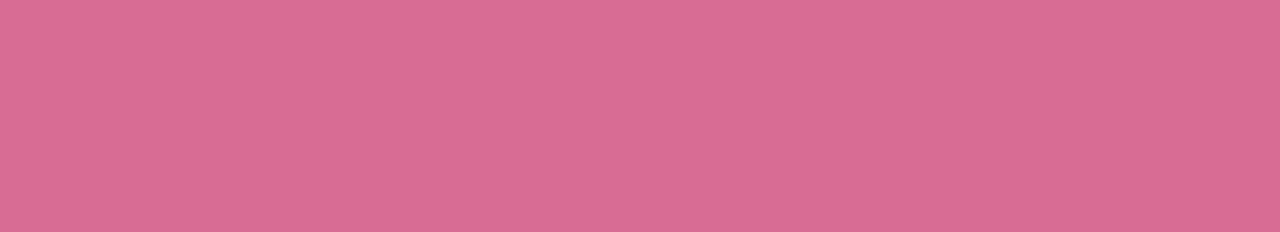
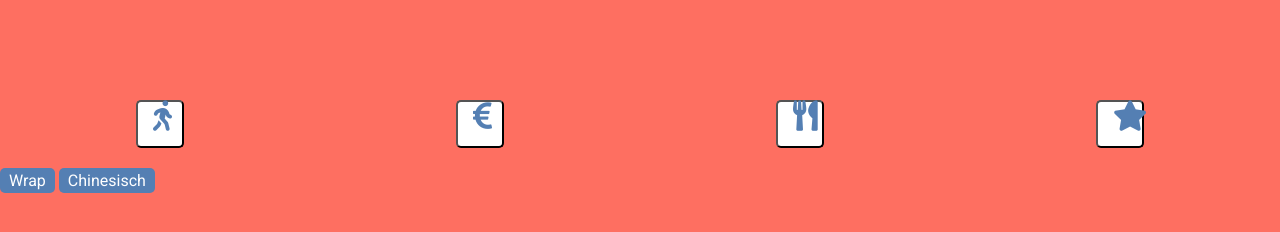
Before and after one commit to holgermanzke/Around-Spaces-CSS-Version, a website built with Parcel: page index.html in a window 1280 px wide. Built offline with nearby package versions, Linux system fonts and the light colour scheme.

Commit message:
add filter buttons, add bagdes, add partials

```diff
--- a/index.html
+++ b/index.html
@@ -4,11 +4,39 @@
     <meta charset="UTF-8" />
     <meta name="viewport" content="width=device-width, initial-scale=1.0" />
     <meta http-equiv="X-UA-Compatible" content="ie=edge" />
+    <link
+      rel="stylesheet"
+      href="https://use.fontawesome.com/releases/v5.11.2/css/all.css"
+      integrity="sha384-KA6wR/X5RY4zFAHpv/CnoG2UW1uogYfdnP67Uv7eULvTveboZJg0qUpmJZb5VqzN"
+      crossorigin="anonymous"
+    />
+    <link rel="stylesheet" href="./style.scss" />
+    <link
+      href="https://fonts.googleapis.com/css?family=Roboto&display=swap"
+      rel="stylesheet"
+    />
     <title>Around Spaces CSS Version</title>
-    <link rel="stylesheet" href="style.css" />
   </head>
   <body>
-    <div class="filter"></div>
-    <main></main>
+    <section>
+      <div class="filter">
+        <button class="filter filter--box filter--icon">
+          <i class="fas fa-walking"></i>
+        </button>
+        <button class="filter filter--box filter--icon">
+          <i class="fas fa-euro-sign"></i>
+        </button>
+        <button class="filter filter--box filter--icon">
+          <i class="fas fa-utensils"></i>
+        </button>
+        <button class="filter filter--box filter--icon">
+          <i class="fas fa-star"></i>
+        </button>
+      </div>
+    </section>
+    <main>
+      <div class="badge">Wrap</div>
+      <div class="badge">Chinesisch</div>
+    </main>
   </body>
 </html>
--- a/package.json
+++ b/package.json
@@ -18,6 +18,7 @@
   },
   "homepage": "https://github.com/holgermanzke/Around-Spaces-CSS-Version#readme",
   "devDependencies": {
-    "parcel-bundler": "^1.12.4"
+    "parcel-bundler": "^1.12.4",
+    "sass": "^1.23.1"
   }
 }
--- /dev/null
+++ b/style.scss
@@ -0,0 +1,4 @@
+@import "styles/variables";
+@import "styles/global";
+@import "styles/filter";
+@import "styles/badge";
--- /dev/null
+++ b/styles/_badge.scss
@@ -0,0 +1,7 @@
+.badge {
+  background: $primary-color;
+  color: $secondary-color;
+  display: inline-block;
+  padding: 3px 9px;
+  border-radius: 5px;
+}
--- /dev/null
+++ b/styles/_filter.scss
@@ -0,0 +1,34 @@
+$primary-color: #547fb3;
+$secondary-color: #fff;
+
+.filter {
+  // height: 136px;
+  margin-top: 50px;
+  display: flex;
+  justify-content: space-around;
+  align-items: flex-end;
+  margin-bottom: 10px;
+}
+
+.filter--box {
+  background: #fff;
+  // padding: 10px;
+  // display: flex;
+  // height: 35%;
+  border-radius: 5px;
+  &:active {
+    background: $primary-color;
+  }
+}
+
+.filter--icon {
+  font-size: 1.9rem;
+  padding: 15px;
+  color: $primary-color;
+  width: 48px;
+  height: 48px;
+
+  &:active {
+    color: $secondary-color;
+  }
+}
--- /dev/null
+++ b/styles/_global.scss
@@ -0,0 +1,14 @@
+*,
+*::before,
+*::after {
+  box-sizing: border-box;
+}
+
+body {
+  background: #fe6f61;
+  height: 100vh;
+  width: 100vw;
+  margin: 0;
+  paading: 0;
+  font-family: "Roboto", sans-serif;
+}
--- /dev/null
+++ b/styles/_variables.scss
@@ -0,0 +1,2 @@
+$primary-color: #547fb3;
+$secondary-color: #fff;
```
Also changed, not shown: style.css (deleted), 1 other file.
